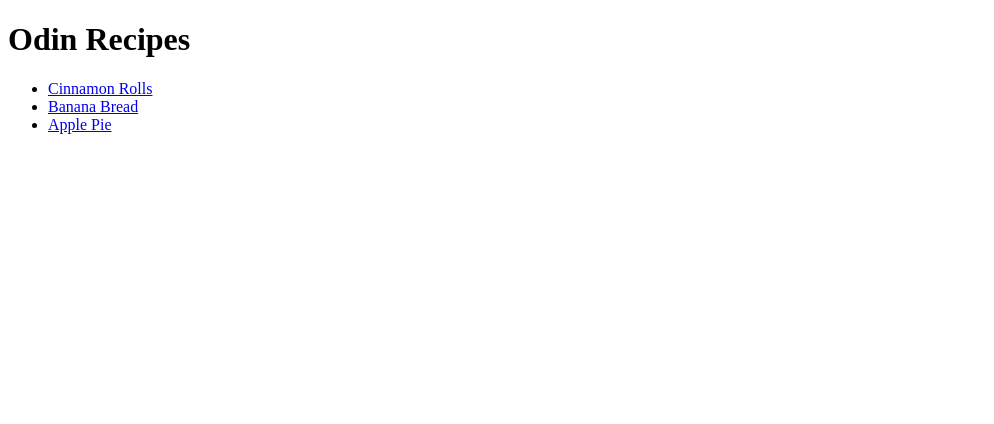
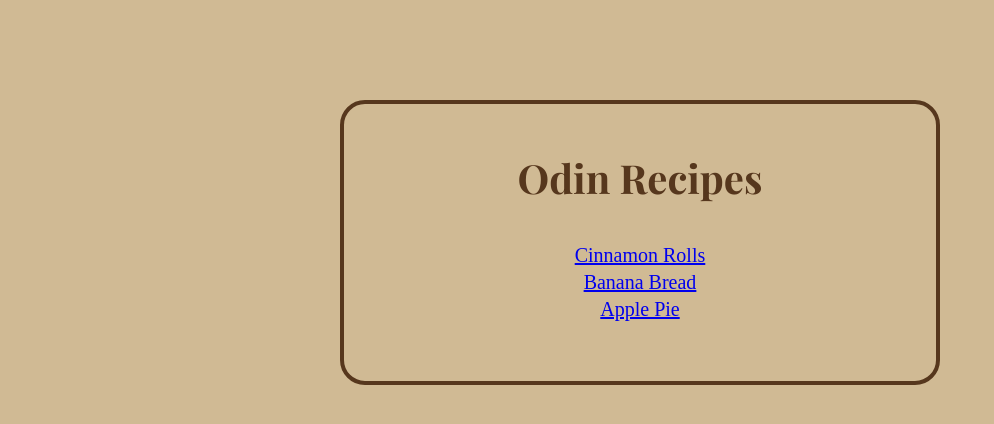
Before and after one commit to lynnnoureddine/odin-recipes, a plain HTML site: page index.html in a window 1280 px wide. Shown: the whole page, without its empty margins (0-994 px from the left). Drawn offline with nearby package versions, Linux system fonts and the light colour scheme; a web font is replaced by a local one.

Commit message:
Added simple css styling to the landing page and recipe pages

```diff
--- a/index.html
+++ b/index.html
@@ -3,14 +3,20 @@
   <head>
     <meta charset="UTF-8" />
     <meta name="viewport" content="width=device-width, initial-scale=1.0" />
+    <link rel="stylesheet" href="styling/index.css" />
+    <style>
+      @import url("https://fonts.googleapis.com/css2?family=Playfair+Display:ital,wght@0,400..900;1,400..900&display=swap");
+    </style>
     <title>Document</title>
   </head>
   <body>
-    <h1>Odin Recipes</h1>
-    <ul>
-      <li><a href="recipes/cinnamon_rolls.html">Cinnamon Rolls</a></li>
-      <li><a href="recipes/banana_bread.html">Banana Bread</a></li>
-      <li><a href="recipes/apple_pie.html">Apple Pie</a></li>
-    </ul>
+    <div class="container">
+      <h1>Odin Recipes</h1>
+      <div class="links">
+        <a href="recipes/cinnamon_rolls.html" class="link">Cinnamon Rolls</a>
+        <a href="recipes/banana_bread.html" class="link">Banana Bread</a>
+        <a href="recipes/apple_pie.html" class="link">Apple Pie</a>
+      </div>
+    </div>
   </body>
 </html>
--- /dev/null
+++ b/styling/index.css
@@ -0,0 +1,31 @@
+body {
+  background-color: #d0ba94;
+  color: #56371d;
+}
+
+.container {
+  text-align: center;
+  border: 4px #56371d solid;
+  border-radius: 25px;
+  width: 70%;
+  max-width: 600px;
+  min-height: 200px;
+  margin: 100px auto;
+  padding: 20px;
+  box-sizing: border-box;
+}
+
+h1 {
+  font-size: 40px;
+  font-family: "Playfair Display";
+  font-optical-sizing: auto;
+}
+
+.links {
+  display: flex;
+  flex-direction: column;
+  align-items: center;
+  font-size: 20px;
+  gap: 4px;
+  margin: 40px 0;
+}
--- /dev/null
+++ b/styling/recipe.css
@@ -0,0 +1,27 @@
+body {
+  background-color: #d0ba94;
+  color: #56371d;
+  font-size: 18px;
+  text-align: justify;
+  text-justify: inter-word;
+}
+
+.container {
+  width: 70%;
+  max-width: 600px;
+  min-height: 200px;
+  padding: 20px;
+  box-sizing: border-box;
+  margin: 0 auto;
+}
+
+h1,
+h2 {
+  text-align: center;
+}
+
+img,
+a {
+  margin: 0 auto;
+  display: block;
+}
```
Also changed, not shown: recipes/apple_pie.html (+32 -23 lines), recipes/banana_bread.html (+28 -22 lines), recipes/cinnamon_rolls.html (+22 -15 lines).
